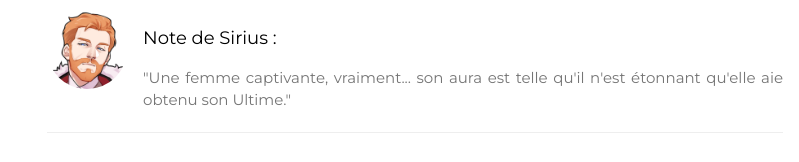
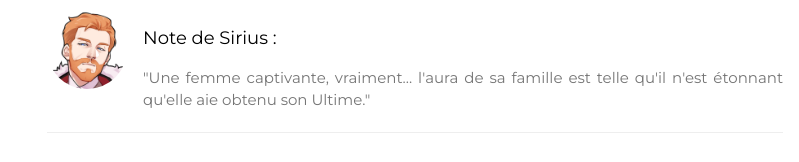
Before and after one commit to Copperwood/notoriete, a plain HTML site: page index.html in a window 1280 px wide. Shown: the part 4347-4509 px from the top of the page, without its empty margins (481-1280 px from the left). Drawn offline with nearby package versions, Linux system fonts and the light colour scheme.

Commit message:
Update index.html

```diff
--- a/index.html
+++ b/index.html
@@ -315,7 +315,7 @@
                   >Note de Sirius :</span
                 >
               </p>
-              <p>"Une femme captivante, vraiment... son aura est telle qu'il n'est étonnant qu'elle aie obtenu son Ultime."</p>
+              <p>"Une femme captivante, vraiment... l'aura de sa famille est telle qu'il n'est étonnant qu'elle aie obtenu son Ultime."</p>
               <hr />
 
             </div>
```
